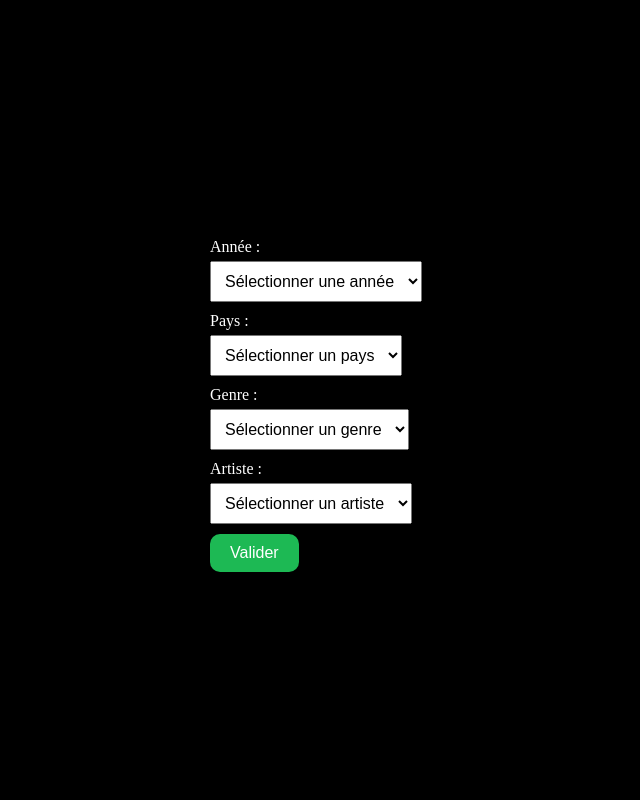
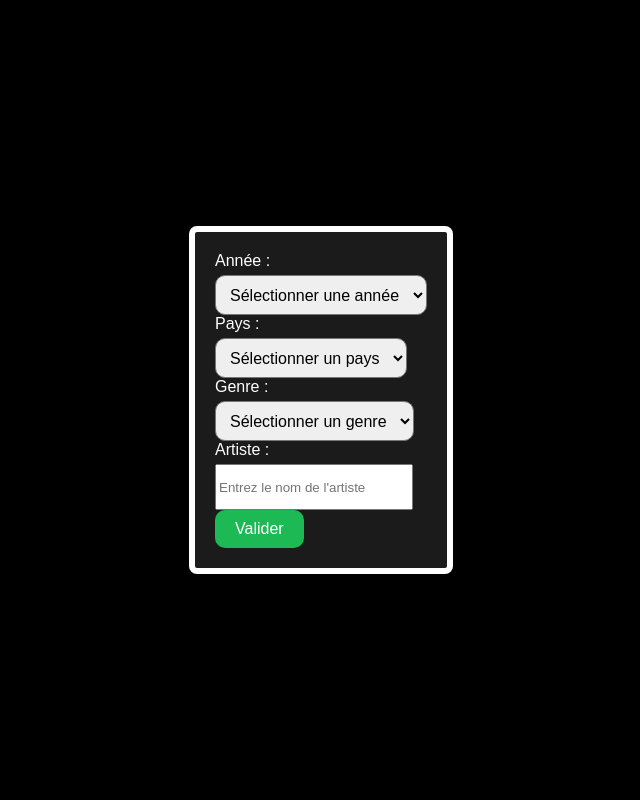
Before and after one commit to MattVIRA/spotify_website, a Flask app: page /accueil in a window 1280 px wide. Shown: the whole page, without its empty margins (319-959 px from the left). Run offline with Flask 3, Linux system fonts and the light colour scheme.

Commit message:
Ajout de la selection d'artiste par recherche puis images

```diff
--- a/app/routes.py
+++ b/app/routes.py
@@ -2,7 +2,7 @@ from flask import Blueprint, render_template, request, jsonify, current_app
 
 import requests
 
-from .utils import get_access_token, get_artist_top_tracks
+from .utils import get_access_token, get_artist_top_tracks, get_artists_suggested
 
 # Créer un blueprint
 main = Blueprint('main', __name__)
@@ -29,12 +29,8 @@ def search():
     if not client_id or not client_secret:
         return jsonify({'error': 'Client ID or Secret not configured.'}), 500
 
-    print(f"Year: {year}, Country: {country}, Genre: {genre}")
-    print(f"artist: {artiste_name}")
-
     try:
         access_token = get_access_token(client_id, client_secret)
-        print(access_token)
 
         top_tracks = get_artist_top_tracks(access_token, artiste_name)
 
@@ -42,3 +38,41 @@ def search():
 
     except Exception as e:
         return jsonify({'error': str(e)})
+
+
+@main.route('/suggest_artists')
+def suggest_artists():
+
+    search_name = request.args.get('artiste')
+    print('search_name', search_name)
+    client_id = current_app.config.get('SPOTIFY_CLIENT_ID')
+    client_secret = current_app.config.get('SPOTIFY_CLIENT_SECRET')
+
+    if not client_id or not client_secret:
+        return jsonify({'error': 'Client ID or Secret not configured.'}), 500
+
+
+    try:
+        access_token = get_access_token(client_id, client_secret)
+
+        artists_suggested = get_artists_suggested(access_token, search_name)
+
+        if not artists_suggested:
+            return jsonify({'error': 'No artists found.'}), 404
+
+        artists_suggested = get_artists_suggested(access_token, search_name)
+
+        artists_data = []
+        for artist in artists_suggested:
+            artist_info = {
+                'name': artist['name'],
+                'id': artist['id'],
+                'image_url': artist['images'][0]['url'] if artist['images'] else ''  # Utiliser la première image si elle existe
+            }
+            artists_data.append(artist_info)
+
+        return jsonify({'artists_suggested': artists_data})
+
+
+    except Exception as e:
+        return jsonify({'error': str(e)}),500
--- a/app/static/scripts.js
+++ b/app/static/scripts.js
@@ -0,0 +1,5 @@
+let selectedArtist = {
+    id: null,
+    name: null,
+    imageUrl: null
+};
--- a/app/static/searchTopTracks.js
+++ b/app/static/searchTopTracks.js
@@ -3,15 +3,21 @@ async function searchTopTracks() {
     const year = document.getElementById('year').value;
     const country = document.getElementById('country').value;
     const genre = document.getElementById('genre').value;
-    const artiste = document.getElementById('artiste').value;
-
     // if (!year || !country || !genre || !artiste) {
     //     alert('Veuillez sélectionner tous les critères.');
     //     return;
     // }
 
+    if (!selectedArtist.id) {
+        console.error('Aucun artiste sélectionné');
+        return;
+    }
+
+    console.log(`Recherche des Top Tracks pour l'artiste : ${selectedArtist.name} (ID: ${selectedArtist.id})`);
+
+
     try {
-        const response = await fetch(`/search?year=${year}&country=${country}&genre=${genre}&artiste=${artiste}`);
+        const response = await fetch(`/search?year=${year}&country=${country}&genre=${genre}&artiste=${selectedArtist.name}`);
         const data = await response.json();
 
         // Traitement des résultats
--- a/app/static/styles.css
+++ b/app/static/styles.css
@@ -7,6 +7,7 @@ body, html {
 
 /* Styles pour le conteneur principal */
 .container {
+    font-family: 'Montserrat', sans-serif; /* Police Montserrat */
     display: flex;
     justify-content: center;
     align-items: center;
@@ -26,8 +27,6 @@ body, html {
     max-width: 800px;
     height: 150px; /* Hauteur du cadre */
     box-sizing: border-box; /* Inclut la bordure et le padding dans la largeur totale */
-
-    transition: background-color 0.3s, transform 0.3s; /* Transition pour l'effet de survol */
 
 
 }
@@ -49,12 +48,24 @@ body, html {
     margin-left: 0;
     font-size: 34px;
     color: #FFFFFF; /* Texte en blanc */
-    font-family: 'Montserrat', sans-serif; /* Police Montserrat */
     text-align: left; /* Texte aligné à droite */
     flex-grow: 1; /* Le texte prend l'espace restant à droite */
     font-weight: bold; /* Texte en gras */
 }
 
+
+form {
+    align-items: center;
+    background-color: #1b1b1b; /* Fond vert à l'intérieur du cadre */
+    border: 6px solid white; /* Bordure blanche épaisse */
+    border-radius: 8px; /* Coins arrondis */
+    padding: 20px;
+    max-width: 800px;
+    box-sizing: border-box; /* Inclut la bordure et le padding dans la largeur totale */
+
+    transition: background-color 0.3s, transform 0.3s; /* Transition pour l'effet de survol */
+
+}
 
 
 
@@ -62,9 +73,30 @@ h1 {
     margin-bottom: 20px;
 }
 
-.form-group {
-    margin: 10px 0;
+/* Appliquer des styles uniformes aux champs de formulaire */
+.form-control {
+    padding: 10px;
+    font-size: 16px;
+    border-radius: 10px;
+    margin-right: 10px;
+    box-sizing: border-box; /* Assure que padding et border sont inclus dans la largeur totale */
 }
+
+/* Appliquer le même style au champ input spécifique */
+#artiste_search_input {
+    height: 40px; /* Ajuster la hauteur pour qu'elle corresponde à celle des selects */
+    width: calc(100% - 22px); /* Ajuster la largeur pour qu'elle corresponde à celle des selects, en prenant en compte les marges et padding */
+}
+
+/* Styles pour les select */
+select {
+    padding: 10px;
+    font-size: 16px;
+    border-radius: 10px;
+    height: 40px; /* Assure que la hauteur est la même que pour l'input */
+    box-sizing: border-box; /* Assure que padding et border sont inclus dans la largeur totale */
+}
+
 
 label {
     color: white;
@@ -72,11 +104,7 @@ label {
     margin-bottom: 5px;
 }
 
-select {
-    padding: 10px;
-    font-size: 16px;
-    margin-right: 10px;
-}
+
 
 option {
     border-radius: 5px;
@@ -102,19 +130,29 @@ button:hover {
 }
 
 .suggestions-container {
-    color: white;
-    margin-top: 10px;
-    border: 1px solid #ddd;
-    border-radius: 4px;
-    position: absolute;
-    z-index: 1000;
+    display: flex;
+    flex-wrap: wrap;
 }
 
-.suggestions-container div {
-    padding: 8px;
+.artist-item {
+    margin: 10px;
+    text-align: center;
     cursor: pointer;
 }
 
-.suggestions-container div:hover {
-    background-color: #f0f0f0;
+.artist-image {
+    width: 150px;
+    height: 150px;
+    object-fit: cover;
+    border-radius: 8px;
 }
+
+.artist-name {
+    color: white;
+    margin-top: 8px;
+    font-size: 14px;
+}
+
+.selected-artist {
+    border: 5px solid #1ed760;
+}
--- a/app/templates/accueil.html
+++ b/app/templates/accueil.html
@@ -40,15 +40,10 @@
 
             <div class="form-group">
                 <label for="artiste">Artiste :</label>
-                <select id="artiste" name="artiste">
-                    <option value="">Sélectionner un artiste</option>
-                    <option value="Eargasm God">Eargasm God</option>
-                    <option value="AREA ØNE">AREA ØNE</option>
-                    <option value="JUL">JUL</option>
-                    <option value="Soolking">Soolking</option>
-                </select>
+                <input type="text" id="artiste_search_input" name="artiste_search_input" placeholder="Entrez le nom de l'artiste">
             </div>
 
+            <div id="artist-suggestions" class="suggestions-container"></div>
 
             <button type="button" onclick="searchTopTracks()">Valider</button>
         </form>
@@ -59,5 +54,7 @@
     <!-- Lien vers les fichiers JavaScript -->
     <script src="{{ url_for('static', filename='searchTopTracks.js') }}"></script>
     <script src="{{ url_for('static', filename='countries.js') }}"></script>
+    <script src="{{ url_for('static', filename='fetchArtistSuggestions.js') }}"></script>
+
 </body>
 </html>
```
Also changed, not shown: app/static/fetchArtistSuggestions.js (added, +73 -0 lines), app/utils.py (+22 -1 lines).
